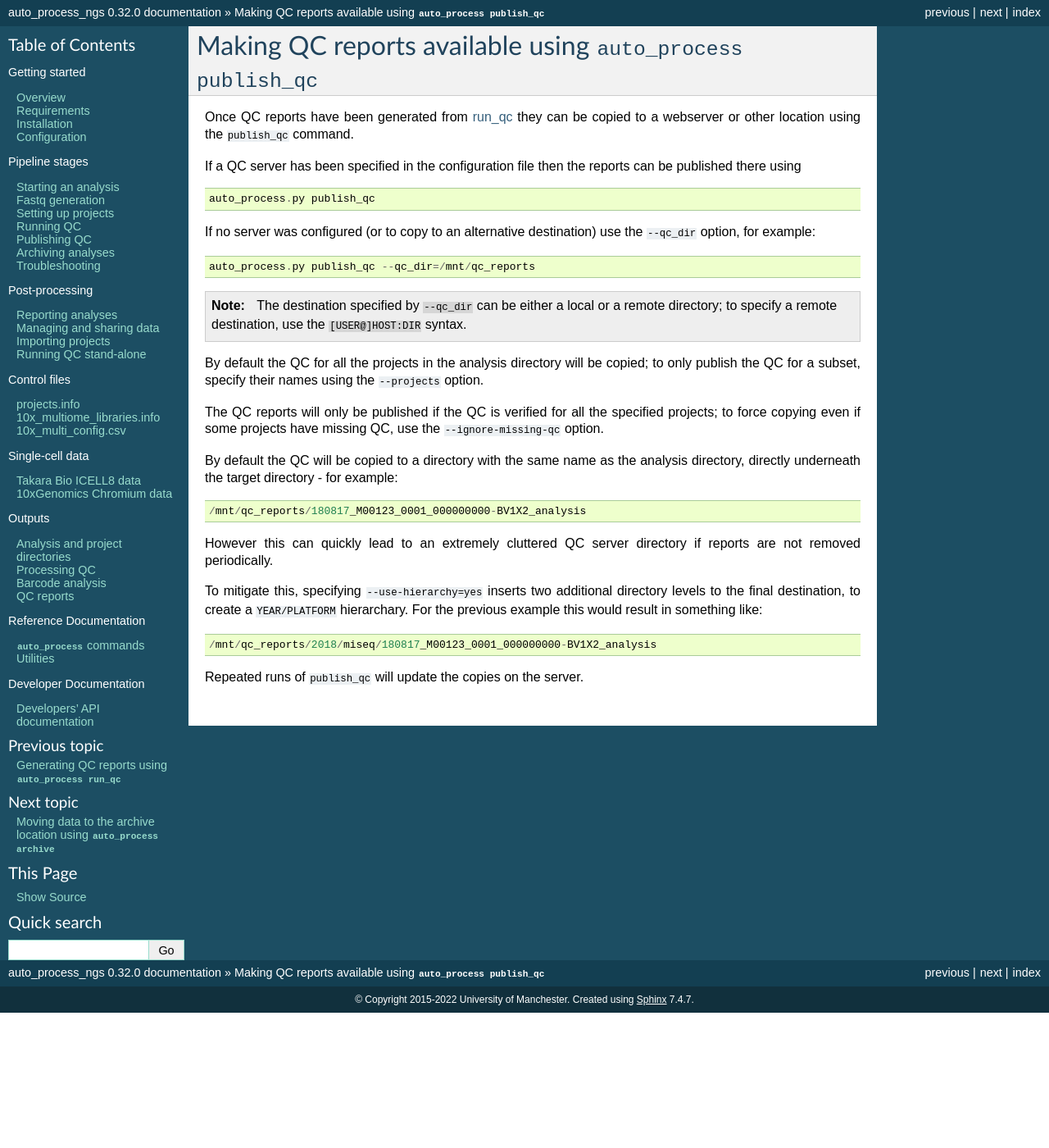
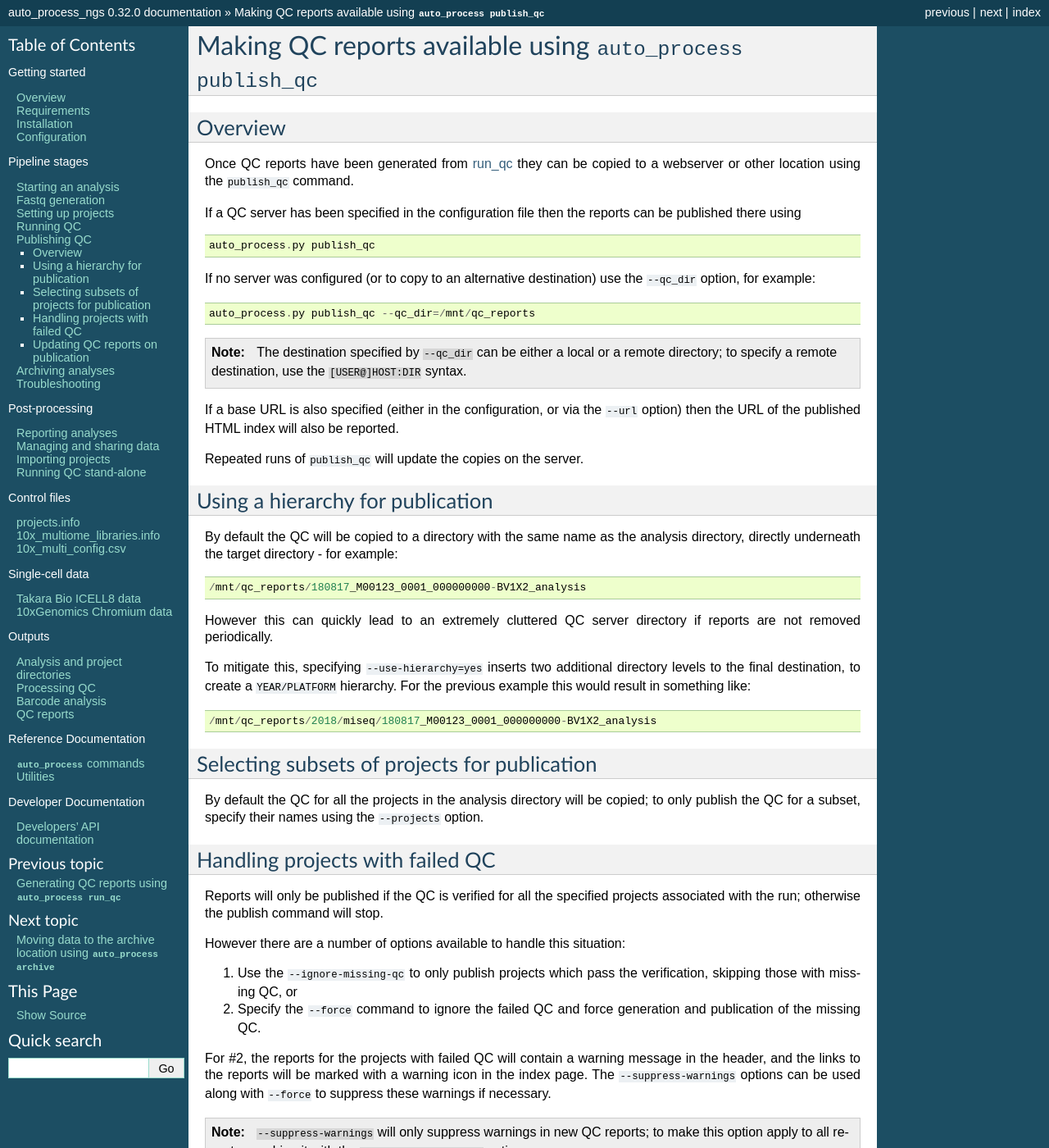
Before and after one commit to fls-bioinformatics-core/auto_process_ngs, a Sphinx documentation site: the page built from docs/source/using/publish_qc.rst, in a window 1280 px wide and 1400 px high. Shown: the whole window at 82% size. Built offline with Sphinx 7.4.7, drawn with Linux system fonts in a browser that asks for light colours; some of the changed text lies outside the part shown.

Commit message:
publish_qc: update the documentation for the command.

```diff
--- a/docs/source/using/publish_qc.rst
+++ b/docs/source/using/publish_qc.rst
@@ -1,5 +1,9 @@
 Making QC reports available using ``auto_process publish_qc``
 =============================================================
+
+--------
+Overview
+--------
 
 Once QC reports have been generated from :doc:`run_qc <run_qc>`
 they can be copied to a webserver or other location using the
@@ -25,14 +29,16 @@ destination) use the ``--qc_dir`` option, for example:
    a local or a remote directory; to specify a remote
    destination, use the ``[USER@]HOST:DIR`` syntax.
 
-By default the QC for all the projects in the analysis
-directory will be copied; to only publish the QC for a subset,
-specify their names using the ``--projects`` option.
+If a base URL is also specified (either in the configuration,
+or via the ``--url`` option) then the URL of the published
+HTML index will also be reported.
 
-The QC reports will only be published if the QC is verified
-for all the specified projects; to force copying even if
-some projects have missing QC, use the ``--ignore-missing-qc``
-option.
+Repeated runs of ``publish_qc`` will update the copies on the
+server.
+
+---------------------------------
+Using a hierarchy for publication
+---------------------------------
 
 By default the QC will be copied to a directory with the
 same name as the analysis directory, directly underneath
@@ -47,12 +53,54 @@ QC server directory if reports are not removed periodically.
 
 To mitigate this, specifying ``--use-hierarchy=yes`` inserts
 two additional directory levels to the final destination,
-to create a ``YEAR/PLATFORM`` hierarchary. For the previous
+to create a ``YEAR/PLATFORM`` hierarchy. For the previous
 example this would result in something like:
 
 ::
 
    /mnt/qc_reports/2018/miseq/180817_M00123_0001_000000000-BV1X2_analysis
 
-Repeated runs of ``publish_qc`` will update the copies on the
-server.
+---------------------------------------------
+Selecting subsets of projects for publication
+---------------------------------------------
+
+By default the QC for all the projects in the analysis
+directory will be copied; to only publish the QC for a subset,
+specify their names using the ``--projects`` option.
+
+--------------------------------
+Handling projects with failed QC
+--------------------------------
+
+Reports will only be published if the QC is verified for all the
+specified projects associated with the run; otherwise the publish
+command will stop.
+
+However there are a number of options available to handle this
+situation:
+
+1. Use the ``--ignore-missing-qc`` to only publish projects which
+   pass the verification, skipping those with missing QC, or
+
+2. Specify the ``--force`` command to ignore the failed QC and
+   force generation and publication of the missing QC.
+
+For #2, the reports for the projects with failed QC will contain a
+warning message in the header, and the links to the reports will be
+marked with a warning icon in the index page. The
+``--suppress-warnings`` options can be used along with ``--force``
+to suppress these warnings if necessary.
+
+.. note::
+
+   ``--suppress-warnings`` will only suppress warnings in new
+   QC reports; to make this option apply to all reports, combine
+   it with the ``--regenerate-reports`` option.
+
+----------------------------------
+Updating QC reports on publication
+----------------------------------
+
+Sometimes it is useful to regenerate the QC reports for all projects,
+in which case the ``--regenerate-reports`` option can be specified
+to force all the reports to be regenerated prior to publication.
```
